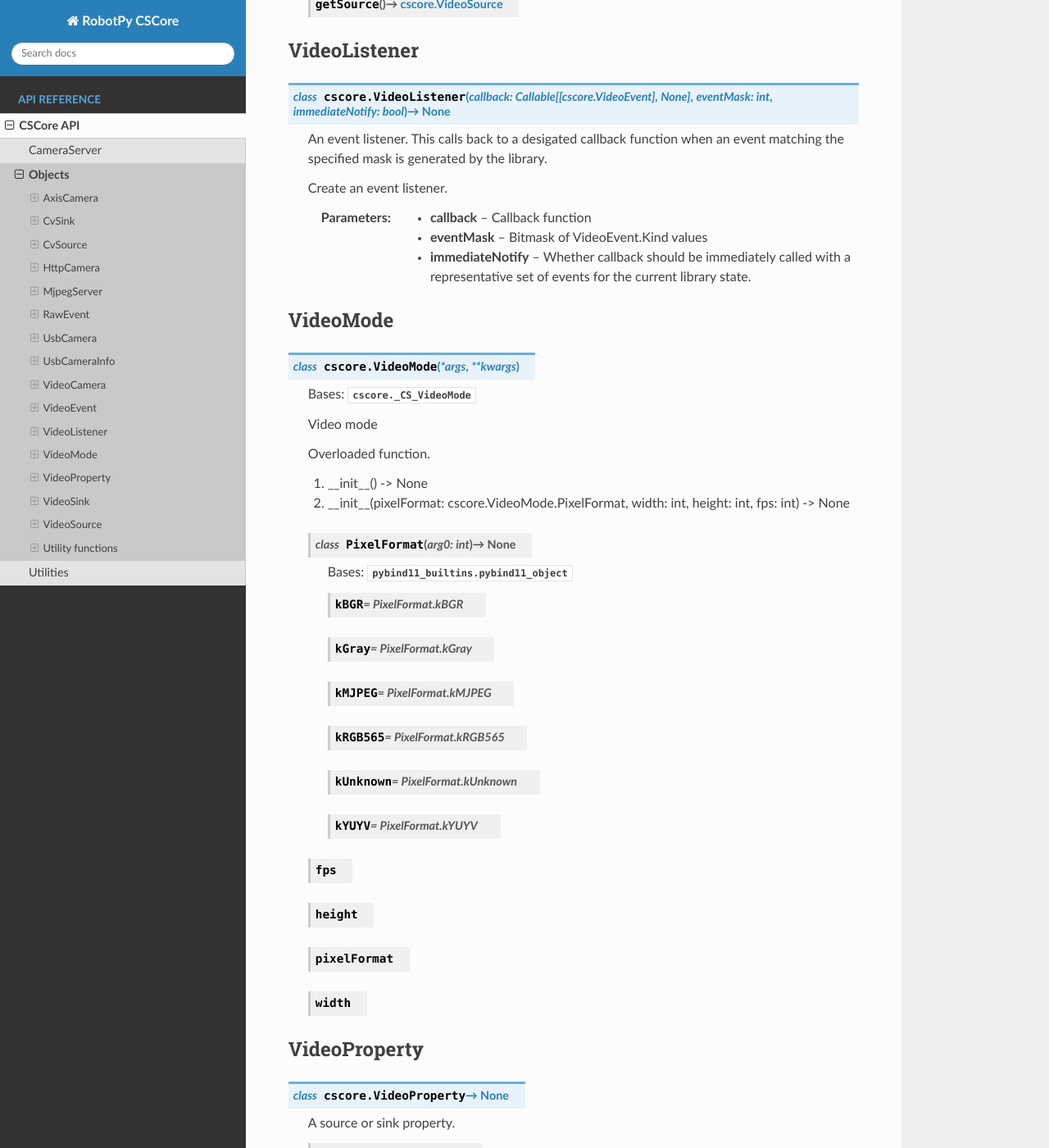
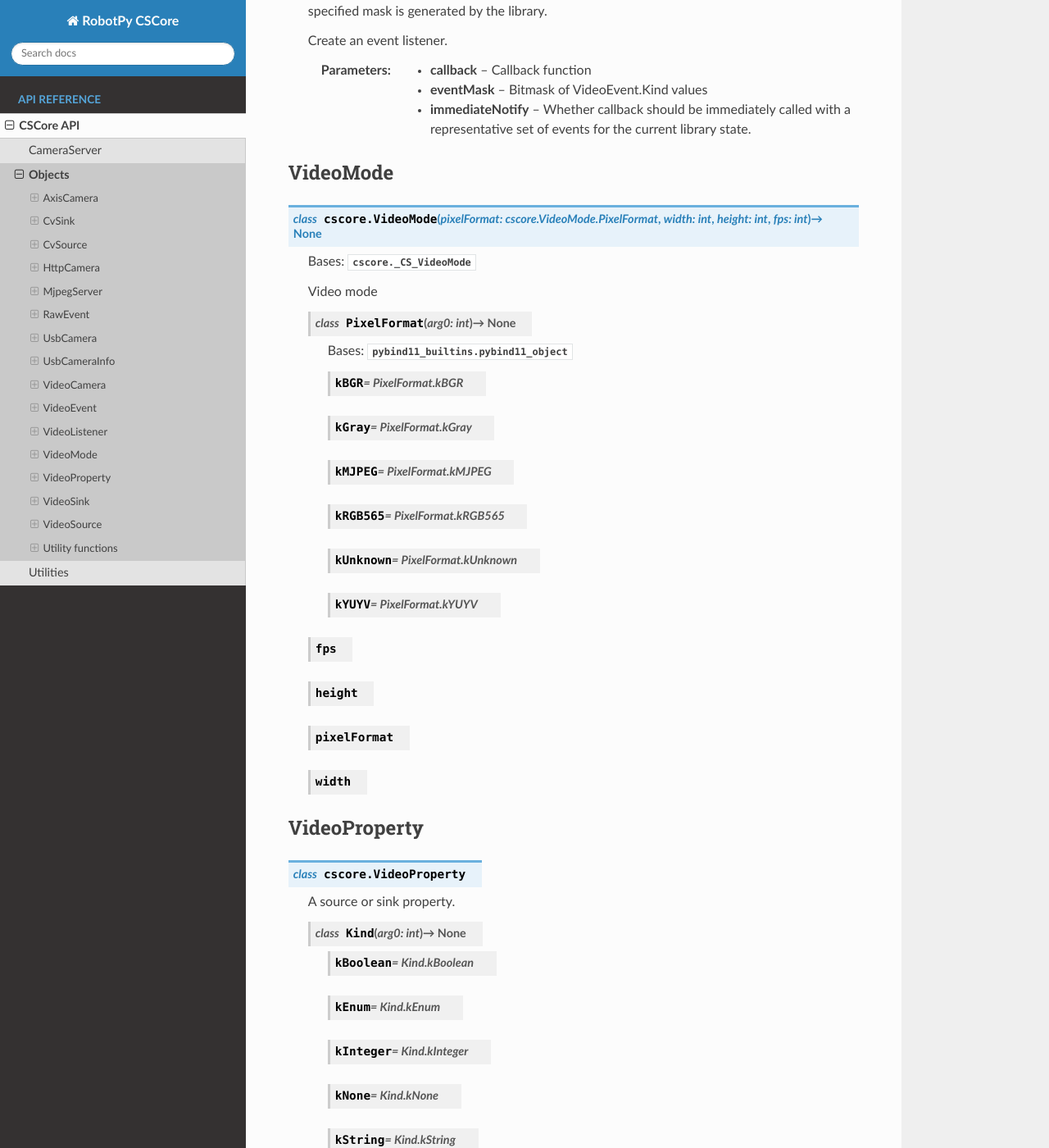
Before and after one commit to robotpy/mostrobotpy, a Sphinx documentation site: the page built from subprojects/robotpy-cscore/docs/objects.rst, in a window 1280 px wide and 1400 px high, scrolled down 10864 px. Shown: the whole window at 82% size. Built offline with Sphinx 7.4.7 and the Read the Docs theme 2.0.0, drawn with Linux system fonts in a browser that asks for light colours; the version number could not be read and is left out; some of the changed text lies outside the part shown.

Commit message:
_cscore: Remove no-argument constructors
These all initialize the object with an invalid handle, so they are not
terribly useful from Python code.

```diff
--- a/subprojects/robotpy-cscore/docs/objects.rst
+++ b/subprojects/robotpy-cscore/docs/objects.rst
@@ -36,18 +36,12 @@ AxisCamera
 CvSink
 ------
 
-.. py:class:: CvSink(*args, **kwargs)
+.. py:class:: CvSink(name: str) -> None
    :module: cscore
 
    Bases: :class:`cscore.VideoSink`
 
    A sink for user code to accept video frames as OpenCV images.
-
-   Overloaded function.
-
-   1. __init__() -> None
-
-   2. __init__(name: str) -> None
 
    Create a sink for accepting OpenCV images. :meth:`grabFrame` must be called on the created sink to get each new image
 
@@ -107,16 +101,14 @@ CvSource
 
    Overloaded function.
 
-   1. __init__() -> None
-
-   2. __init__(name: str, mode: cscore.VideoMode) -> None
+   1. __init__(name: str, mode: cscore.VideoMode) -> None
 
    Create an OpenCV source.
 
    :param name: Source name (arbitrary unique identifier)
    :param mode: Video mode being generated
 
-   3. __init__(name: str, pixelFormat: cscore.VideoMode.PixelFormat, width: int, height: int, fps: int) -> None
+   2. __init__(name: str, pixelFormat: cscore.VideoMode.PixelFormat, width: int, height: int, fps: int) -> None
 
    Create an OpenCV source.
 
@@ -307,9 +299,7 @@ MjpegServer
 
    Overloaded function.
 
-   1. __init__() -> None
-
-   2. __init__(name: str, listenAddress: str, port: int) -> None
+   1. __init__(name: str, listenAddress: str, port: int) -> None
 
    Create a MJPEG-over-HTTP server sink.
 
@@ -506,16 +496,14 @@ UsbCamera
 
    Overloaded function.
 
-   1. __init__() -> None
-
-   2. __init__(name: str, dev: int) -> None
+   1. __init__(name: str, dev: int) -> None
 
    Create a source for a USB camera based on device number.
 
    :param name: Source name (arbitrary unique identifier)
    :param dev: Device number (e.g. 0 for ``/dev/video0``)
 
-   3. __init__(name: str, path: str) -> None
+   2. __init__(name: str, path: str) -> None
 
    Create a source for a USB camera based on device path.
 
@@ -579,7 +567,7 @@ UsbCameraInfo
 VideoCamera
 -----------
 
-.. py:class:: VideoCamera() -> None
+.. py:class:: VideoCamera
    :module: cscore
 
    Bases: :class:`cscore.VideoSource`
@@ -708,18 +696,12 @@ VideoListener
 VideoMode
 ---------
 
-.. py:class:: VideoMode(*args, **kwargs)
+.. py:class:: VideoMode(pixelFormat: cscore.VideoMode.PixelFormat, width: int, height: int, fps: int) -> None
    :module: cscore
 
    Bases: :class:`cscore._CS_VideoMode`
 
    Video mode
-
-   Overloaded function.
-
-   1. __init__() -> None
-
-   2. __init__(pixelFormat: cscore.VideoMode.PixelFormat, width: int, height: int, fps: int) -> None
 
 
    .. py:class:: VideoMode.PixelFormat(arg0: int) -> None
@@ -777,7 +759,7 @@ VideoMode
 VideoProperty
 -------------
 
-.. py:class:: VideoProperty() -> None
+.. py:class:: VideoProperty
    :module: cscore
 
    A source or sink property.
@@ -879,16 +861,10 @@ VideoProperty
 VideoSink
 ---------
 
-.. py:class:: VideoSink(*args, **kwargs)
+.. py:class:: VideoSink(sink: cscore.VideoSink) -> None
    :module: cscore
 
    A sink for video that accepts a sequence of frames.
-
-   Overloaded function.
-
-   1. __init__() -> None
-
-   2. __init__(sink: cscore.VideoSink) -> None
 
 
    .. py:class:: VideoSink.Kind(arg0: int) -> None
@@ -1015,16 +991,10 @@ VideoSink
 VideoSource
 -----------
 
-.. py:class:: VideoSource(*args, **kwargs)
+.. py:class:: VideoSource(source: cscore.VideoSource) -> None
    :module: cscore
 
    A source for video that provides a sequence of frames.
-
-   Overloaded function.
-
-   1. __init__() -> None
-
-   2. __init__(source: cscore.VideoSource) -> None
 
 
    .. py:class:: VideoSource.ConnectionStrategy(arg0: int) -> None
```
Also changed, not shown: other parts of subprojects/robotpy-cscore/docs/objects.rst (+1 -1 lines), 1 other file.
